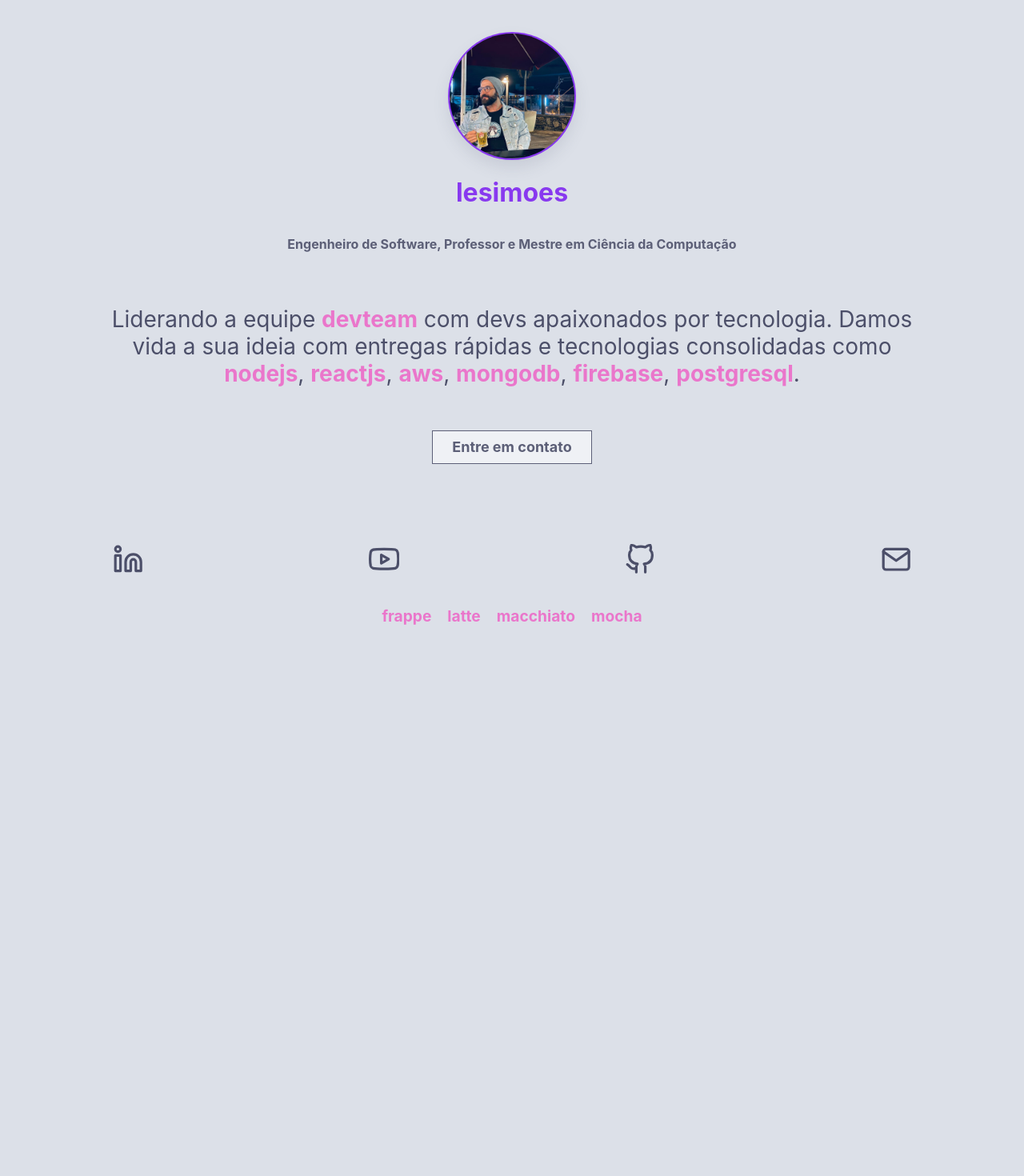
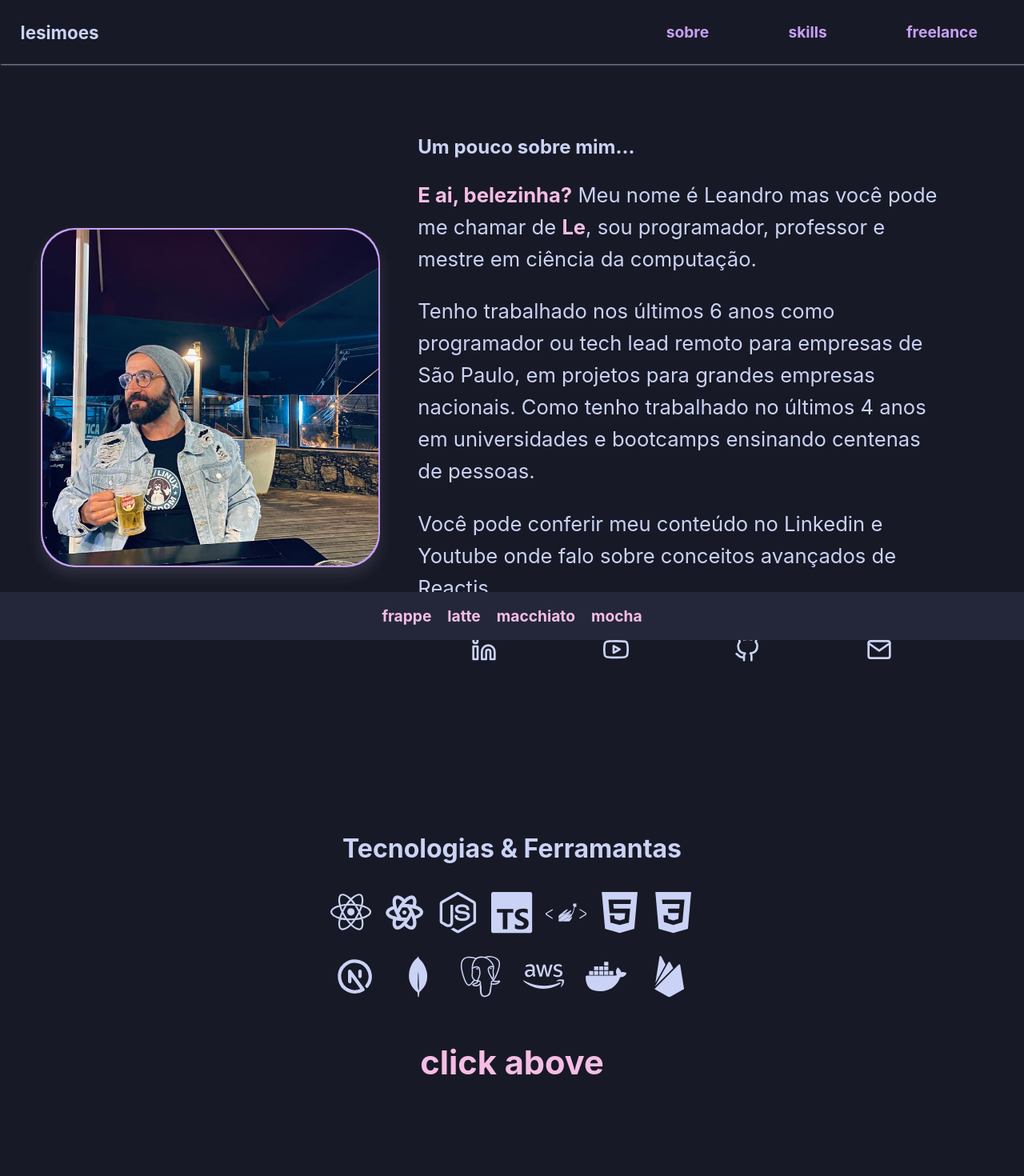
Before and after one commit to lesimoes/portfolio, a Next.js app: page / in a window 1280 px wide. Shown: the top 1470 px of the page at 80% size. Before the commit the page ends 820 px from the top, so only its background shows below. Built offline with nearby package versions, Linux system fonts and the light colour scheme.

Commit message:
huge changes

```diff
--- /dev/null
+++ b/components/Footer.js
@@ -0,0 +1,47 @@
+import styled from 'styled-components';
+import { useThemes } from '../contexts/ThemeContext';
+
+export default function Footer () {
+
+    const { handleChange } = useThemes();
+    return (
+    <Wrapper>
+        <section>
+          <span onClick={() => handleChange('frappe')}>frappe</span>
+          <span onClick={() => handleChange('latte')}>latte</span>
+          <span onClick={() => handleChange('macchiato')}>macchiato</span>
+          <span onClick={() => handleChange('mocha')}>mocha</span>
+        </section>
+      </Wrapper>
+    )
+}
+
+const Wrapper = styled.footer`
+  position: fixed;
+  bottom: 0;
+  left: 0;
+  display: flex;
+  width: 100%;
+  justify-content: center;
+  align-items: center;
+  height: 60px;
+  background-color: ${(props) => props.theme.base.hex};
+
+  section {
+    span {
+      color: ${(props) => props.theme.pink.hex};
+      margin: 0 10px;
+      font-size: 1.2rem;
+      font-weight: bold;
+      cursor: pointer;
+    }
+  }
+
+  @media screen and (max-width: 1024px) {
+    section {
+      span {
+        font-size: 1rem;
+      }
+    }
+  }
+`;
--- /dev/null
+++ b/components/Hire.js
@@ -0,0 +1,60 @@
+import styled from 'styled-components';
+
+export default function Hire () {
+  function handleClick(link) {
+    window.open(link);
+  }
+    return (
+        <Wrapper id="hire">
+            <h1>Freelance</h1>
+            <Content>
+                <p>Durante minha jornada trabalhei em grades projetos como arquiteto e tech lead, isso me possibilitou entender as necessidades do negócio e traduzi-las em código. Iniciei muitos projetos do zero, da concepção da ideia, passando pela arquitetura e infra, até a entrega para o cliente final.</p>
+                <p>
+                    Se você precisa tirar sua ideia do papel entre em contato!
+                </p>
+
+            </Content>
+            <button onClick={() => handleClick('mailto:lesimoes0@gmail.com')}>Entrar em contato!</button>
+        </Wrapper>
+    )
+}
+
+const Wrapper = styled.div`
+display: flex;
+  justify-content: space-around;
+  align-items: center;
+  flex-direction: column;
+  padding: 2% 4%;
+  margin: 100px 0;
+
+  h3 {
+    font-size: 2.6rem;
+    color: ${(props) => props.theme.pink.hex};
+  }
+
+  button {
+    width: 200px;
+    height: 42px;
+    font-size: 18px;
+    font-weight: bold;
+    color: ${(props) => props.theme.subtext1.hex};
+    background-color: ${(props) => props.theme.base.hex};
+    border: 1px solid ${(props) => props.theme.subtext1.hex};
+    cursor: pointer;
+  }
+
+  button:hover {
+    filter: brightness(120%);
+  }
+`
+
+const Content = styled.div`
+    p {
+      font-size: 1.6rem;
+      line-height: 2.5rem;
+      font-weight: 400;
+    }
+
+
+
+`
--- a/components/Main.js
+++ b/components/Main.js
@@ -1,33 +1,29 @@
 import styled from 'styled-components';
 import { FiGithub, FiYoutube, FiLinkedin, FiMail } from 'react-icons/fi';
-import { useThemes } from '../contexts/ThemeContext';
 import Profile from './Profile';
 
+
 export default function Main() {
-  const { handleChange } = useThemes();
+
 
   function handleClick(link) {
     window.open(link);
   }
   return (
     <>
-      <Header>
+      <Wrapper id="about">
         <Profile />
-        <h1>lesimoes</h1>
-        <h2>
-          Engenheiro de Software, Professor e Mestre em Ciência da Computação
-        </h2>
+          <section>
+            <h1>Um pouco sobre mim...</h1>
             <p>
-          Liderando a equipe <strong>devteam</strong> com devs apaixonados por
-          tecnologia. Damos vida a sua ideia com entregas rápidas e tecnologias
-          consolidadas como <strong>nodejs</strong>, <strong>reactjs</strong>,{' '}
-          <strong>aws</strong>, <strong>mongodb</strong>,{' '}
-          <strong>firebase</strong>, <strong>postgresql</strong>.
+              <strong>E ai, belezinha?</strong> Meu nome é Leandro mas você pode me chamar de <strong>Le</strong>, sou programador, professor e mestre em ciência da computação.
             </p>
-        <button onClick={() => handleClick('mailto:lesimoes0@gmail.com')}>
-          Entre em contato
-        </button>
-      </Header>
+            <p>
+              Tenho trabalhado nos últimos 6 anos como programador ou tech lead remoto para empresas de São Paulo, em projetos para grandes empresas nacionais. Como tenho trabalhado no últimos 4 anos em universidades e bootcamps ensinando centenas de pessoas.
+            </p>
+            <p>
+              Você pode conferir meu conteúdo no Linkedin e Youtube onde falo sobre conceitos avançados de Reactjs.
+            </p>
             <Content>
               <FiLinkedin
                 onClick={() => handleClick('https://www.linkedin.com/in/lesimoess/')}
@@ -40,44 +36,33 @@ export default function Main() {
               <FiGithub onClick={() => handleClick('https://github.com/lesimoes')} />
               <FiMail onClick={() => handleClick('mailto:lesimoes0@gmail.com')} />
             </Content>
-      <Footer>
-        <section>
-          <span onClick={() => handleChange('frappe')}>frappe</span>
-          <span onClick={() => handleChange('latte')}>latte</span>
-          <span onClick={() => handleChange('macchiato')}>macchiato</span>
-          <span onClick={() => handleChange('mocha')}>mocha</span>
         </section>
-      </Footer>
+
+      </Wrapper>
+
+
     </>
   );
 }
 
-const Header = styled.header`
+const Wrapper = styled.header`
   display: flex;
-  flex-direction: column;
-  justify-content: center;
+  justify-content: space-around;
   align-items: center;
-  margin-top: 40px;
+  margin-top: 100px;
+  padding: 2% 4%;
 
-  h1 {
-    color: ${(props) => props.theme.mauve.hex};
-    font-weight: bold;
-    font-size: 2rem;
-  }
 
-  h2 {
-    color: ${(props) => props.theme.subtext1.hex};
-    font-size: 1rem;
-    padding: 0 20px;
-    text-align: center;
-  }
+  section {
+    padding: 2% 4%;
+
 
     p {
-    font-size: 28px;
-    text-align: center;
-    padding: 2% 10%;
+      font-size: 1.6rem;
+      line-height: 2.5rem;
+      font-weight: 400;
     }
-
+  }
   strong {
     color: ${(props) => props.theme.pink.hex};
   }
@@ -96,38 +81,27 @@ const Header = styled.header`
   button:hover {
     filter: brightness(120%);
   }
+
+  @media screen and (max-width: 1024px) {
+      flex-direction: column;
+      padding: 2% 2%;
+    }
 `;
 
 const Content = styled.div`
   display: flex;
   width: 100%;
-  height: 30vh;
+  height: 8vh;
   justify-content: space-around;
   align-items: center;
+
   svg {
     color: ${(props) => props.theme.text.hex};
-    font-size: 2.4rem;
+    font-size: 2rem;
     cursor: pointer;
   }
-`;
 
-const Footer = styled.footer`
-  position: fixed;
-  bottom: 0;
-  left: 0;
-  display: flex;
-  width: 100%;
-  justify-content: center;
-  align-items: center;
-  height: 60px;
-
-  section {
-    span {
+  svg:hover {
     color: ${(props) => props.theme.pink.hex};
-      margin: 0 10px;
-      font-size: 1.2rem;
-      font-weight: bold;
-      cursor: pointer;
-    }
   }
 `;
--- a/components/Menu.js
+++ b/components/Menu.js
@@ -2,15 +2,22 @@ import styled from 'styled-components';
 import { useState } from 'react';
 import { FiCoffee } from 'react-icons/fi';
 import { useThemes } from '../contexts/ThemeContext';
+import Link from 'next/link'
 
 export default function Menu() {
   const { handleChange } = useThemes();
 
   return (
     <Wrapper>
-      <ul>
-        <li>devteam</li>
-      </ul>
+      <h2>lesimoes</h2>
+      <section>
+        <ul>
+          <Link href="#about"><li>sobre</li></Link>
+          <Link href="#skills"><li>skills</li></Link>
+          <Link href="#hire"><li>freelance</li></Link>
+        </ul>
+      </section>
+
     </Wrapper>
   );
 }
@@ -18,11 +25,25 @@ export default function Menu() {
 const Wrapper = styled.header`
   display: flex;
   align-items: center;
-  padding: 10px 20px;
+  padding: 0 2%;
   position: fixed;
   width: 100%;
+  top: 0;
+  left: 0;
   box-shadow: 1px 1px 2px ${(props) => props.theme.overlay2.hex};
   background-color: ${(props) => props.theme.crust.hex};
+  justify-content: space-between;
+  height: 80px;
+
+  h2 {
+    font-size: 1.4rem;
+    cursor: pointer;
+    transition: all linear 300ms;
+  }
+
+  h2:hover {
+    color: ${(props) => props.theme.mauve.hex};
+  }
 
   ul {
     list-style: none;
@@ -30,24 +51,42 @@ const Wrapper = styled.header`
     width: 100%;
     flex-direction: row;
     align-items: center;
-    gap: 4%;
+    justify-content: flex-end;
+    gap: 8%;
   }
   li {
+    padding: 4px 8px;
     color: ${(props) => props.theme.mauve.hex};
-    font-size: 24px;
+    font-size: 1.2rem;
     font-weight: bold;
+    cursor: pointer;
   }
 
-  svg {
-    color: ${(props) => props.theme.pink.hex};
-    font-size: 1.8rem;
+  li:hover {
+    padding: 4px 8px;
+    border-radius: 4px;
+    background-color: ${(props) => props.theme.mauve.hex};
+    color: ${(props) => props.theme.crust.hex};
   }
+
   section {
-    span {
-      color: ${(props) => props.theme.pink.hex};
-      margin: 0 10px;
-      font-size: 0.9rem;
-      font-weight: bold;
-    }
+    flex: 1;
+    padding: 0 2%;
   }
+
+@media screen and (max-width: 1024px) {
+ h2 {
+  font-size: 1.3rem;
+ }
+
+ ul {
+    gap: 1%;
+ }
+
+ li {
+  font-size: 1rem;
+ }
+
+}
+
 `;
--- a/components/Profile.js
+++ b/components/Profile.js
@@ -11,19 +11,32 @@ export default function Profile({ image }) {
 
 const ProfileAvatar = styled.div`
   background-color: ${(props) => props.theme.mauve.hex};
-  border-radius: 50%;
+  border-radius: 10%;
   padding: 2px;
   display: flex;
-  justify-content: center;
   align-items: center;
   box-shadow: 0 10px 18px 0 ${(props) => `${props.theme.overlay2.hex}30`};
-  width: 160px;
-  height: 160px;
+  width: 424px;
+  height: 424px;
 
   img {
-    width: 156px;
-    height: 156px;
-    border-radius: 50%;
+    width: 420px;
+    height: 420px;
+    border-radius: 10%;
     object-fit: cover;
   }
+
+  @media screen and (max-width: 1024px) {
+
+    width: 324px;
+    height: 324px;
+
+    img {
+      width: 320px;
+      height: 320px;
+      border-radius: 10%;
+      object-fit: cover;
+    }
+
+  }
 `;
--- /dev/null
+++ b/components/Skills.js
@@ -0,0 +1,91 @@
+import styled from 'styled-components';
+import { useState } from 'react';
+import { GrReactjs, GrNode } from "react-icons/gr";
+import { TbBrandReactNative, TbBrandNextjs} from "react-icons/tb";
+import { SiTypescript, SiCss3, SiHtml5, SiMongodb, SiPostgresql, SiAmazonaws, SiDocker, SiFirebase, SiStyledcomponents } from "react-icons/si";
+
+export default function Skills () {
+
+
+    const [tech, setTech] = useState('click above');
+
+    function handleTech (text) {
+        setTech(text);
+    }
+
+    return (
+        <Wrapper id="skills">
+            <h1>Tecnologias & Ferramantas</h1>
+            <Content>
+              <GrReactjs onClick={() => handleTech('React - Frontend')} />
+              <TbBrandReactNative  onClick={() => handleTech('React Native - Mobile')}/>
+              <GrNode onClick={() => handleTech('Node - Backend')} />
+              <SiTypescript onClick={() => handleTech('TypeScript - Fullstack')}  />
+              <SiStyledcomponents onClick={() => handleTech('Styled-Components - Frontend')}  />
+              <SiHtml5 onClick={() => handleTech('HTML 5 - Frontend')}  />
+              <SiCss3 onClick={() => handleTech('CSS 3 - Frontend')}  />
+              <TbBrandNextjs onClick={() => handleTech('Next - Fullstack')}/>
+              <SiMongodb onClick={() => handleTech('MongoDB - Database')}  />
+              <SiPostgresql onClick={() => handleTech('Postgres - Database')}  />
+              <SiAmazonaws onClick={() => handleTech('AWS - Cloud')}  />
+              <SiDocker onClick={() => handleTech('Docker - Infra/Cloud')}  />
+              <SiFirebase onClick={() => handleTech('Firebase - Cloud')}  />
+            </Content>
+            <h3>{tech}</h3>
+        </Wrapper>
+    )
+}
+
+const Wrapper = styled.div`
+  display: flex;
+  justify-content: space-around;
+  align-items: center;
+  flex-direction: column;
+  padding: 2% 4%;
+  margin: 100px 0;
+
+  h3 {
+    font-size: 2.6rem;
+    color: ${(props) => props.theme.pink.hex};
+    text-align: center;
+  }
+
+ @media screen and (max-width: 1024px) {
+
+  h1 {
+    font-size: 1.6rem;
+  }
+
+  h3 {
+    font-size: 1.4rem;
+    text-align: center;
+  }
+
+}
+`
+
+const Content = styled.div`
+  display: flex;
+  width: 40%;
+  height: 20vh;
+  justify-content: space-around;
+  align-items: center;
+  flex-wrap: wrap;
+
+
+  svg {
+    color: ${(props) => props.theme.text.hex};
+    font-size: 3.2rem;
+    cursor: pointer;
+    margin: 4px 6px;
+  }
+
+  svg:hover {
+    color: ${(props) => props.theme.pink.hex};
+  }
+
+  @media screen and (max-width: 1024px) {
+    height: 60vh;
+    width: 60%;
+  }
+`;
--- a/contexts/ThemeContext.js
+++ b/contexts/ThemeContext.js
@@ -32,9 +32,8 @@ function reducer(state, action) {
 }
 
 function ThemesProvider({ children }) {
-  //const [theme, setTheme] = useState(frappe);
 
-  const [theme, dispatch] = useReducer(reducer, latte);
+  const [theme, dispatch] = useReducer(reducer, macchiato);
 
   function handleChange(type) {
     dispatch({ type });
@@ -54,6 +53,10 @@ const Global = createGlobalStyle`
     box-sizing: border-box;
     font-family: -apple-system, BlinkMacSystemFont, 'Segoe UI', Roboto, Oxygen, Ubuntu, Cantarell, 'Open Sans', 'Helvetica Neue', sans-serif;
 }
+ html {
+  scroll-behavior: smooth;
+  scroll-padding-top: 100px;
+ }
 
 body {
   background-color: ${(props) => props.theme.crust.hex} ;
--- a/pages/index.js
+++ b/pages/index.js
@@ -1,12 +1,25 @@
 import Dev from '../components/Dev';
 import Main from '../components/Main';
 import { ThemesProvider } from '../contexts/ThemeContext';
+import Menu from '../components/Menu';
+import Footer from '../components/Footer';
+import Skills from '../components/Skills';
+import Hire from '../components/Hire';
+import Head from 'next/head'
 
 export default function Home() {
   return (
     <>
       <ThemesProvider>
+        <Head>
+          <title>lesimoes</title>
+          <meta name="viewport" content="initial-scale=1.0, width=device-width" />
+        </Head>
+        <Menu />
         <Main />
+        <Skills />
+        <Hire />
+        <Footer />
       </ThemesProvider>
     </>
   );
```
Lines whose indentation alone changed are shown as unchanged.
